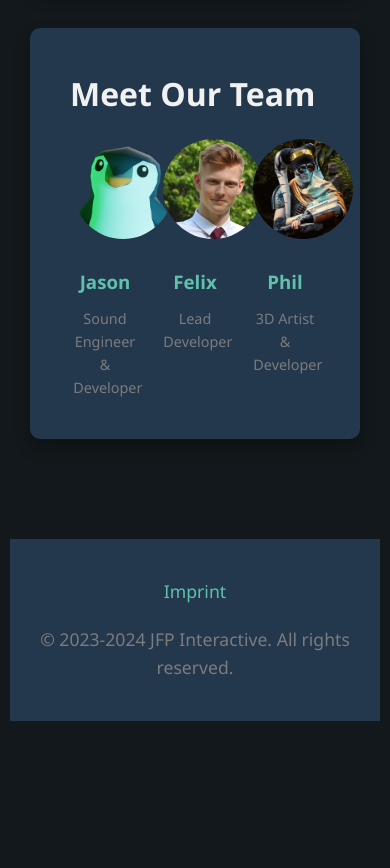
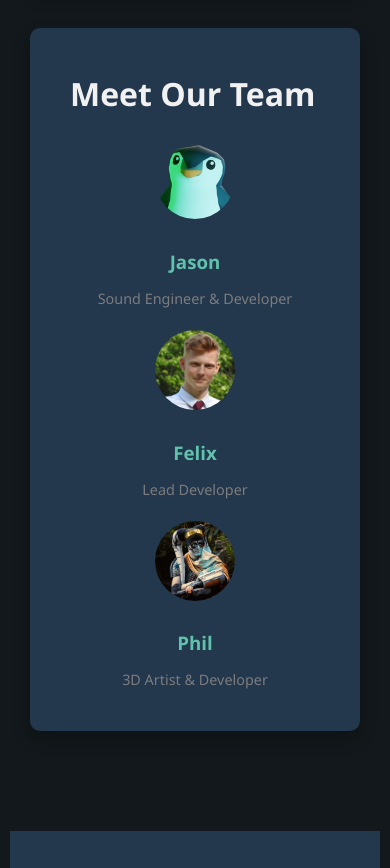
Before and after one commit to JFP-Interactive/jfp-interactive.github.io, a plain HTML site: page index.html in a window 390 px wide. Shown: the part 1900-2768 px from the top of the page. Before the commit the page ends 2621 px from the top, so only its background shows below. Drawn offline with Linux system fonts and the light colour scheme.

Commit message:
fix: improve responsiveness

```diff
--- a/style.css
+++ b/style.css
@@ -109,6 +109,7 @@ p {
 
 .project-image {
     width: 100%; /* Fixed width; adjust as needed */
+    min-width: 100%; /* Ensure the image covers the entire area */
     height: 130px; /* Fixed height based on a 16:9 aspect ratio; adjust as needed */
     object-fit: cover; /* This will cover the area without stretching the image */
     object-position: center top;
@@ -133,7 +134,7 @@ p {
 .team-container {
     display: flex;
     flex-wrap: wrap;
-    justify-content: space-around;
+    justify-content: center;
     gap: 20px;
 }
 
@@ -171,6 +172,12 @@ a:hover {
     text-decoration: underline;
 }
 
+@media (max-width: 1024px) {
+    .team-member {
+        width: calc(50% - 20px); /* Two members per row on medium screens */
+    }
+}
+
 /* Responsive design */
 @media (max-width: 768px) {
     body {
@@ -193,4 +200,13 @@ a:hover {
     .project {
         width: calc(50% - 20px); /* Two projects per row on smaller screens */
     }
+
+    .team-member {
+         width: 100%; /* Stack members vertically on small screens */
+     }
+
+    .member-image {
+        width: 80px; /* Slightly smaller images on small screens */
+        height: 80px;
+    }
 }
```
